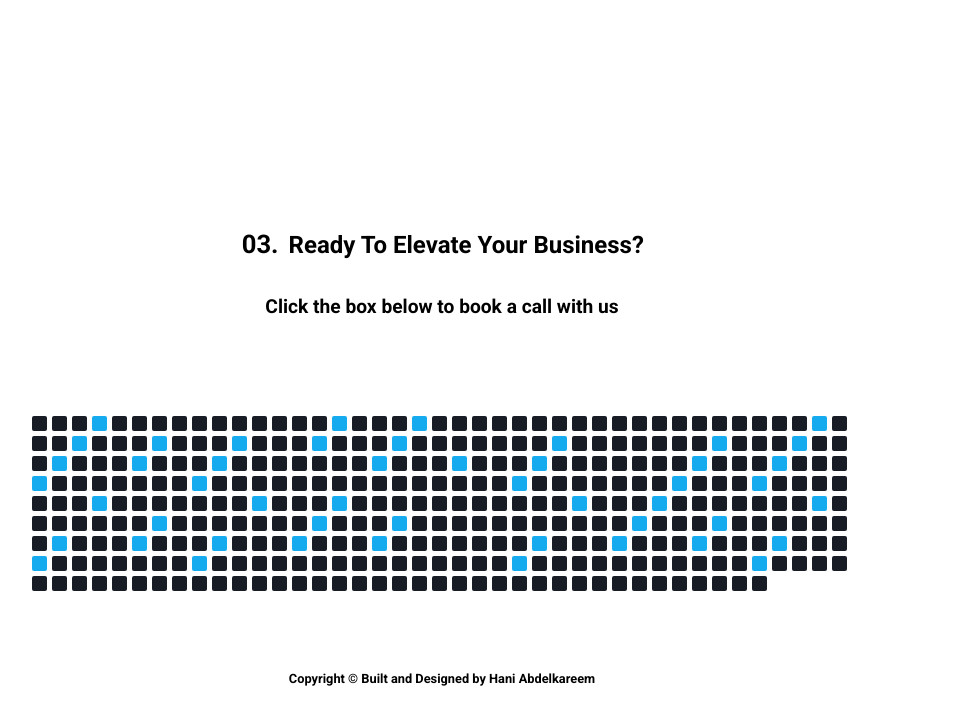
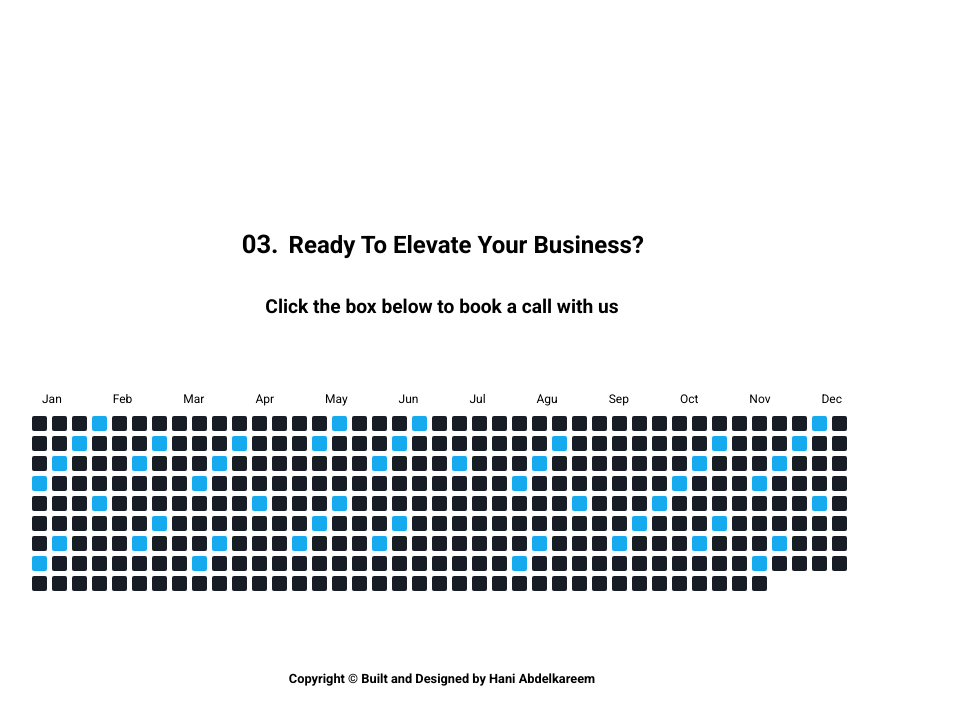
Before and after one commit to hani2005/HomeFlow-Website, a plain HTML site: page index.html in a window 1280 px wide. Shown: the part 2849-3573 px from the top of the page, without its empty margins (198-1171 px from the left). Drawn offline with nearby package versions, Linux system fonts and the light colour scheme.

Commit message:
Update styles.css

```diff
--- a/styles.css
+++ b/styles.css
@@ -463,7 +463,7 @@ body {
 
 .dates {
   padding: 10px;
-  color: rgba(255, 255, 255, 0.815);
+  color: black;
   font-size: 12px;
   display: flex;
   justify-content: space-between;
```
